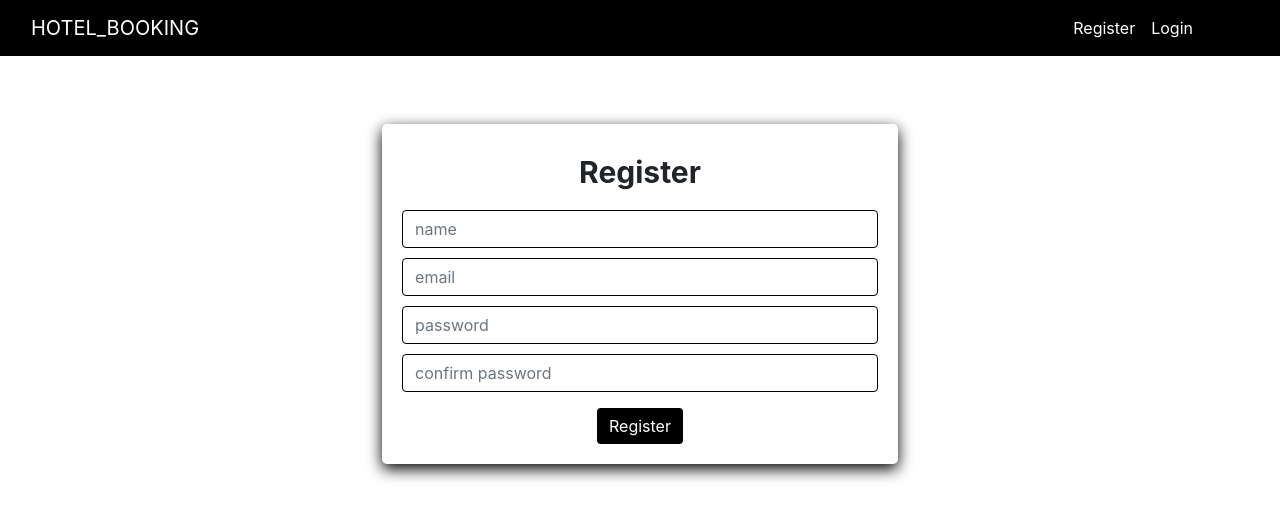
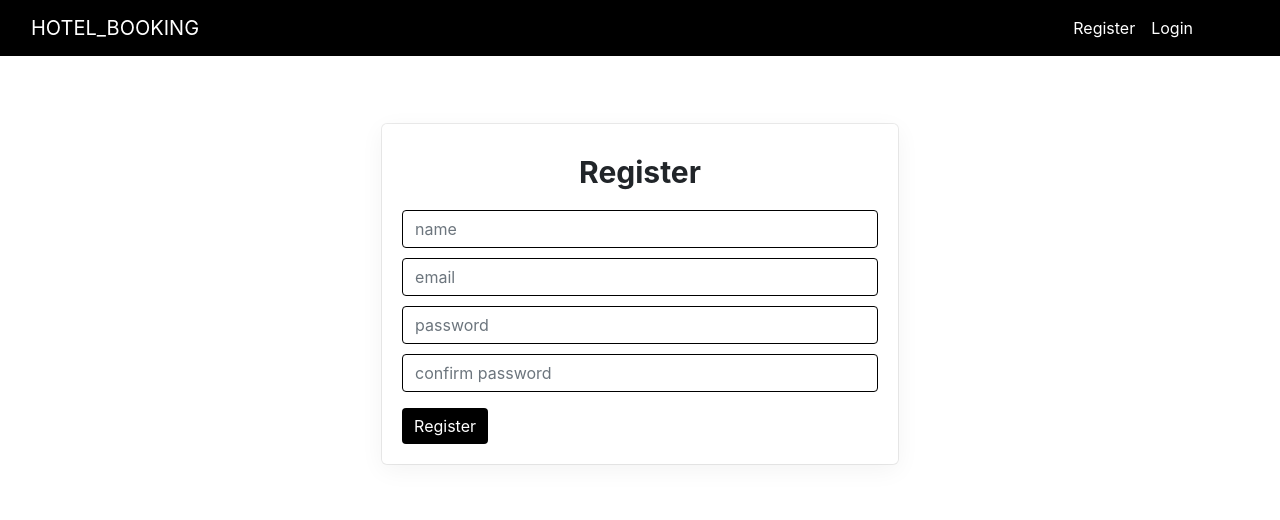
Before and after one commit to Karan1500/client, a React (Create React App) app: page /register in a window 1280 px wide. Shown: the top 520 px of the page. Built offline with nearby package versions, Linux system fonts and the light colour scheme.

Commit message:
Rooms display added

```diff
--- a/src/App.css
+++ b/src/App.css
@@ -1,5 +1,5 @@
 .App {
-  text-align: center;
+  text-align: left;
 }
 
 .App-logo {
--- a/src/App.js
+++ b/src/App.js
@@ -4,7 +4,7 @@ import Navbar from './components/Navbar';
 import {BrowserRouter as Router,Route,Routes, BrowserRouter} from 'react-router-dom'
 import Login from './screens/Login';
 import Register from './screens/Register';
-import Home from './screens/Home';
+import Homescreen from './screens/Homescreen';
 
 function App() {
   return (
@@ -12,7 +12,7 @@ function App() {
       <Navbar />
       <Router>
         <Routes>
-          <Route path="/home" Component={Home}/>
+          <Route path="/home" exact Component={Homescreen}/>
           <Route path="/login" Component={Login}/>
           <Route path="/register" Component={Register}/>
         </Routes>
--- /dev/null
+++ b/src/components/Room.js
@@ -0,0 +1,26 @@
+import React from "react";
+
+function Room({room}){
+    return(
+        <div className="row bs">
+            <div className="col-md-4">
+                <img src={room.imageUrls[0]} className="smallimg"/>
+            </div>
+            <div className="col-md-7">
+                <h1>{room.name}</h1>
+                <p>Max Count: {room.maxCount}</p>
+                <p>Phone Number: {room.phoneNumber}</p>
+                <p>Room Type: {room.Type}</p>
+
+                <div style={{float: 'right'}}>
+                    <button className="btn btn-primary">View Details</button>
+                </div>
+                <div style={{float: 'right'}}>
+                    <button className="btn btn-primary">Book Now</button>
+                </div>
+            </div>
+        </div>
+    )
+};
+
+export default Room
--- a/src/index.css
+++ b/src/index.css
@@ -51,3 +51,28 @@ h2 {
 .dropdown-toggle {
   border: 0px solid black !important;
 }
+
+.smallimg{
+  height:200px;
+  width:100% !important;
+  border-radius: 5px !important;
+}
+
+h1{
+  font-size: 20px !important;
+}
+
+.btn{
+  background-color: black !important;
+  color: white;
+  box-shadow: none !important;
+  margin-right: 10px;
+  border-color: black;
+}
+
+.bs{
+  box-shadow: rgba(0, 0, 0, 0.05) 0px 6px 24px 0px, rgba(0, 0, 0, 0.08) 0px 0px 0px 1px;
+  margin-top: 20px;
+  border-radius: 5px;
+  padding: 20px !important;
+}
--- /dev/null
+++ b/src/screens/Homescreen.js
@@ -0,0 +1,40 @@
+import React, {useState, useEffect} from "react";
+import axios from "axios";
+import Room from "../components/Room"
+
+function Homescreen(){
+
+    const [rooms, setrooms] = useState([]);
+    const [loading, setloading] = useState();
+    const [error, seterror] = useState();
+    useEffect(() => {
+        async function fetchData() {
+            try {
+                setloading(true);
+                const data = (await axios.get("http://localhost:5000/api/rooms/getAllRooms")).data;
+                setrooms(data);
+                setloading(false);
+            } catch (error) {
+                seterror(true);
+                console.log(error);
+                setloading(false);
+            }
+        }
+        fetchData();
+      }, []);
+
+    return(
+        <div className="container">
+            <div className="row justify-content-center mt-5">
+                {loading ? (<h1>Loading...</h1>) : error ? (<h1>Error</h1>) : (rooms.map(room=>{
+                        return <div className="col-md-9 mt-2">
+                            <Room room={room}/>
+                        </div>
+                }))}
+            </div>
+        </div>
+    )
+
+};
+
+export default Homescreen;
```
